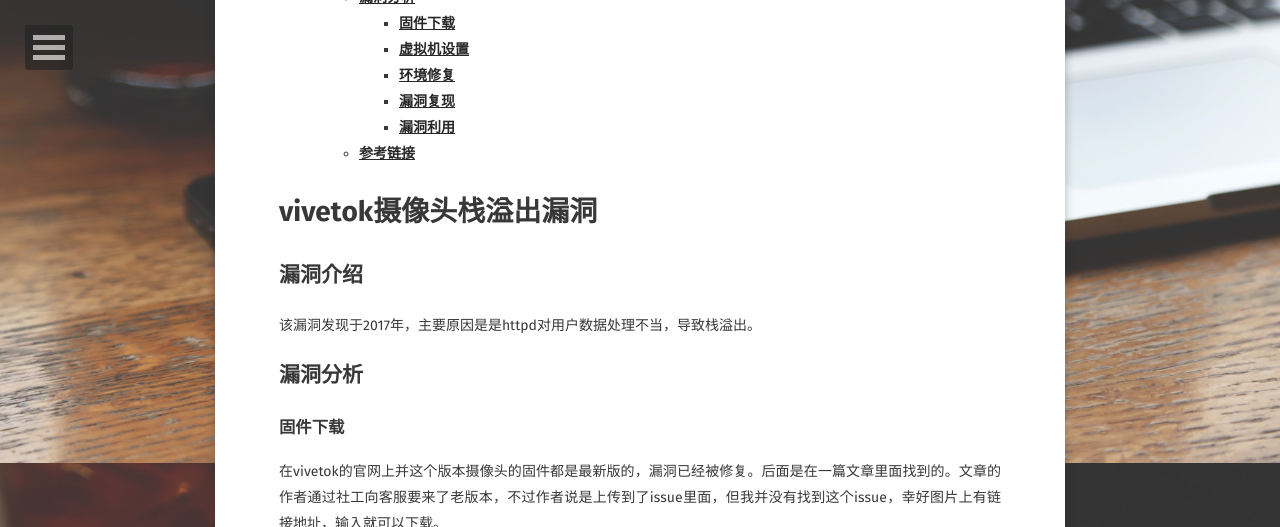
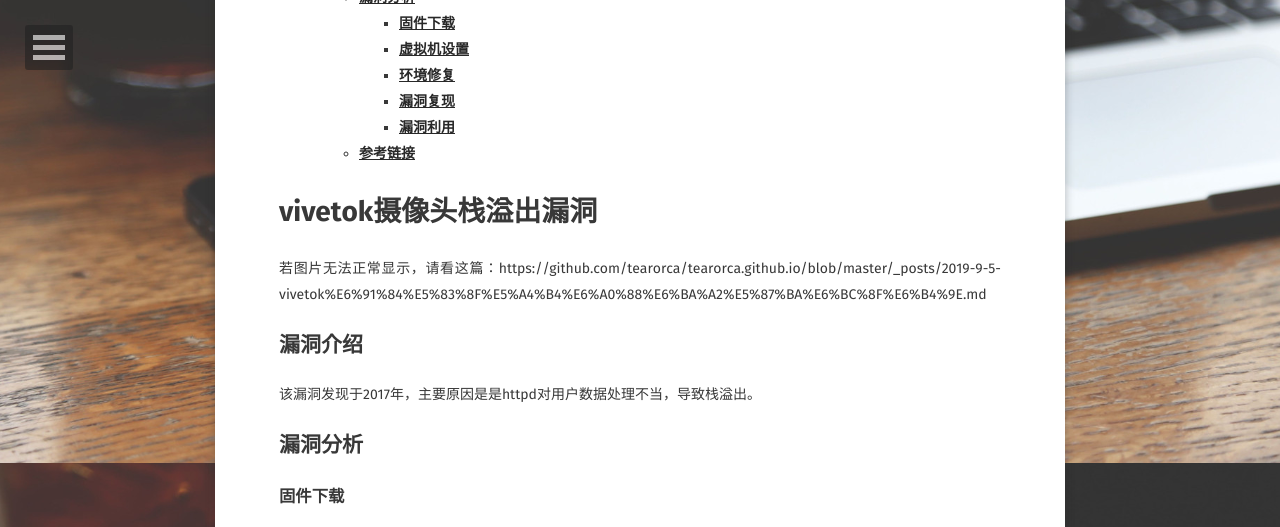
Before and after one commit to tearorca/tearorca.github.io, a Jekyll site: the page built from _posts/2019-9-5-vivetok摄像头栈溢出漏洞.md, in a window 1280 px wide and 900 px high, scrolled down 437 px, cut to the strip 0-527 px from the top of the window. Built offline with Jekyll 4.4.1, drawn with Linux system fonts in a browser that asks for light colours; some web fonts are replaced; comment, search, counter and statistics services are not loaded.

Commit message:
Update 2019-9-5-vivetok摄像头栈溢出漏洞.md

```diff
--- a/_posts/2019-9-5-vivetok摄像头栈溢出漏洞.md
+++ b/_posts/2019-9-5-vivetok摄像头栈溢出漏洞.md
@@ -10,6 +10,8 @@ excerpt:
 {:toc}
 
 # **vivetok摄像头栈溢出漏洞**
+
+若图片无法正常显示，请看这篇：https://github.com/tearorca/tearorca.github.io/blob/master/_posts/2019-9-5-vivetok%E6%91%84%E5%83%8F%E5%A4%B4%E6%A0%88%E6%BA%A2%E5%87%BA%E6%BC%8F%E6%B4%9E.md
 
 ## **漏洞介绍**
 
```
